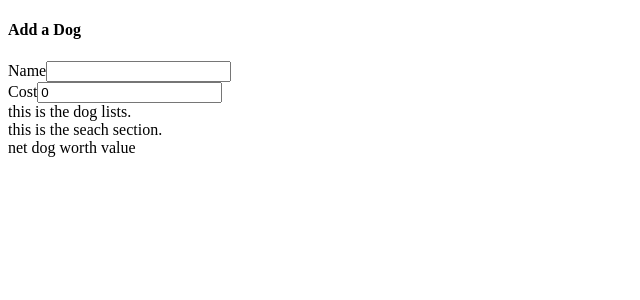
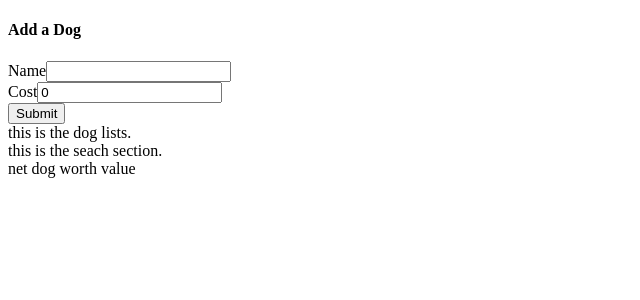
Before and after one commit to bishalkunwar/HandsOnReact, a React (Create React App) app in the folder reduxapp/: page / in a window 1280 px wide. Shown: the top 300 px of the page, without its empty margins (0-640 px from the left). Built offline with nearby package versions, Linux system fonts and the light colour scheme.

Commit message:
implementation of dispatching data

```diff
--- a/reduxapp/src/Components/DogForm.js
+++ b/reduxapp/src/Components/DogForm.js
@@ -1,5 +1,5 @@
 import { useDispatch, useSelector } from "react-redux";
-import { changeCost, changeName } from "../store";
+import { changeCost, changeName, addDog } from "../store";
 
 
 export default function DogForm(){
@@ -17,14 +17,19 @@
     };
 
     const handleCostChange = (event) => {
-       const dogCost = parseInt(event.target.value) || 0
-       dispatch(changeCost(dogCost))
+       const dogCost = parseInt(event.target.value) || 0;
+       dispatch(changeCost(dogCost));
+    }
+
+    const handleSubmit = (event) => {
+        event.preventDefault();
+        dispatch(addDog({name: name, cost: cost}));
     }
 
     return(
         <div className="dog-form panel">
         <h4 className="subtitle is-3">Add a Dog</h4>
-        <form>
+        <form onSubmit={handleSubmit}>
             <div className="field-group">
                 <div className="field">
                     <label className="label">Name</label>
@@ -35,6 +40,9 @@
                     <input className="input is-expanded" value={cost || 0} onChange={handleCostChange}/>
                 </div>
             </div>
+            <div className="field">
+                <button className="button is-link">Submit</button>
+            </div>
         </form>
         </div>
     );
```
